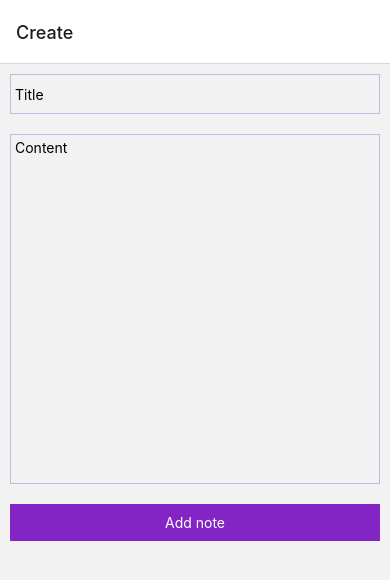
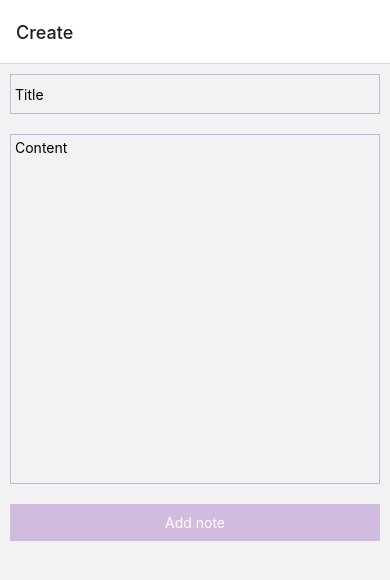
Before and after one commit to CalvinP4/react-demo, a React Native app in the folder todo-list/: screen / in a window 390 px wide. Shown: the top 580 px of the page. Built offline with nearby package versions, Linux system fonts and the light colour scheme.

Commit message:
[Part 3]Todo list - form validation
- How state is used for validation

```diff
--- a/todo-list/src/screens/CreateNoteScreen.jsx
+++ b/todo-list/src/screens/CreateNoteScreen.jsx
@@ -8,19 +8,31 @@ import {
 } from "react-native";
 
 export default function CreateNoteScreen() {
+  const [title, onChangeTitle] = React.useState("");
+  const [content, onChangeContent] = React.useState("");
+
   return (
     <View>
       <TextInput
         style={styles.title}
         placeholder="Title"
+        onChangeText={onChangeTitle}
       />
       <TextInput
         multiline
         style={styles.content}
         placeholder="Content"
         numberOfLines={20}
+        onChangeText={onChangeContent}
       />
-            <TouchableOpacity style={styles.buttonEnabled}>
+      <TouchableOpacity
+        style={
+          title === "" || content === ""
+            ? styles.buttonDisabled
+            : styles.buttonEnabled
+        }
+        disabled={title === "" || content === ""}
+      >
         <Text style={styles.buttonText}>Add note</Text>
       </TouchableOpacity>
     </View>
```
Lines whose indentation alone changed are shown as unchanged.
